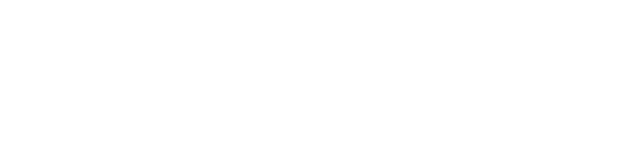
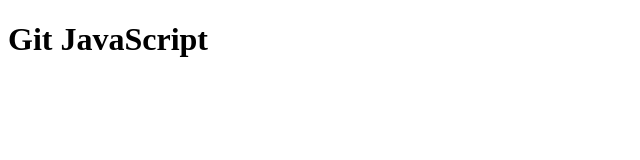
Before and after one commit to gurlakhbir/git-javascript-v, a plain HTML site: page git-javascript/index.html in a window 1280 px wide. Shown: the whole page, without its empty margins (0-640 px from the left). Drawn offline with Linux system fonts and the light colour scheme.

Commit message:
add remote

```diff
--- a/git-javascript/index.html
+++ b/git-javascript/index.html
@@ -9,7 +9,7 @@
 </head>
 
 <body>
-
+  <h1>Git JavaScript</h1>
   <script src="./script.js"></script>
 </body>
 
```
